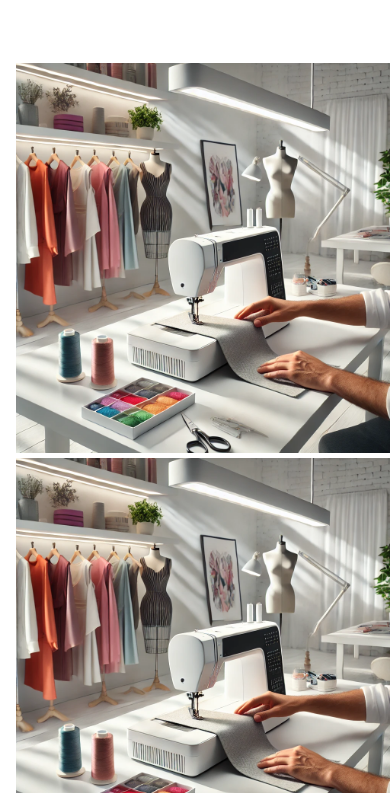
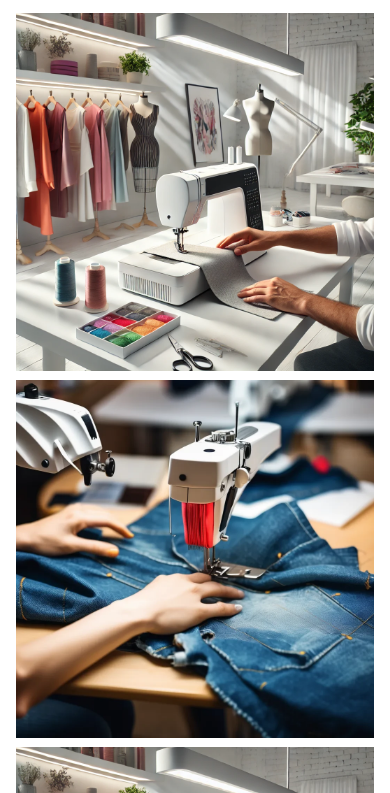
Before and after one commit to tomaskls/siuvimo_studija_2, a website: page index.html in a window 390 px wide. Shown: the part 51-844 px from the top of the page. Drawn offline with Linux system fonts and the light colour scheme.

Commit message:
penktadienis

```diff
--- a/index.html
+++ b/index.html
@@ -59,7 +59,7 @@
         <section class="foto">
             <div class="paslaugos">
                 <a class="alink" href=""><img class="img" src="./img/studija.png" alt=""></a>
-                <a class="alink" href=""><img class="img" src="./img/studija.png" alt=""></a>
+                <a class="alink" href=""><img class="img" src="./img/dzinsai.png" alt=""></a>
                 <a class="alink" href=""><img class="img" src="./img/studija.png" alt=""></a>
                 <a class="alink" href=""><img class="img" src="./img/studija.png" alt=""></a>
 
--- a/main.css
+++ b/main.css
@@ -1,19 +1,16 @@
-body,
-body * {
-    margin: 0;
-    padding: 0;
-    vertical-align: top;
-    box-sizing: border-box;
-}
-
-.imgk{
-    border: 2px solid black;
+.foto{
     width: 100%;
 }
-.foto{
-    position: ;
+.paslaugos{
+    display: flex;
+    flex-direction: column;
+    align-items: center;
+    justify-self: start;
+    gap: 5px;
+
+    width: 100%;
+    height: 300px;
 }
-.paslaugos{
-    margin-top: 50px;
-    position: ;
+.img{
+    width: 100%;
 }
--- a/menu.css
+++ b/menu.css
@@ -101,20 +101,3 @@ main {
     color: white;
 
 }
-.foto{
-    width: 100vw;
-}
-.paslaugos{
-    display: flex;
-    flex-direction: column;
-    align-items: center;
-    justify-self: start;
-    gap: 5px;
-
-    width: 100%;
-    height: 300px;
-}
-.img{
-    width: 100%;
-}
-}
```
Also changed, not shown: img/dzinsai.png (added).
